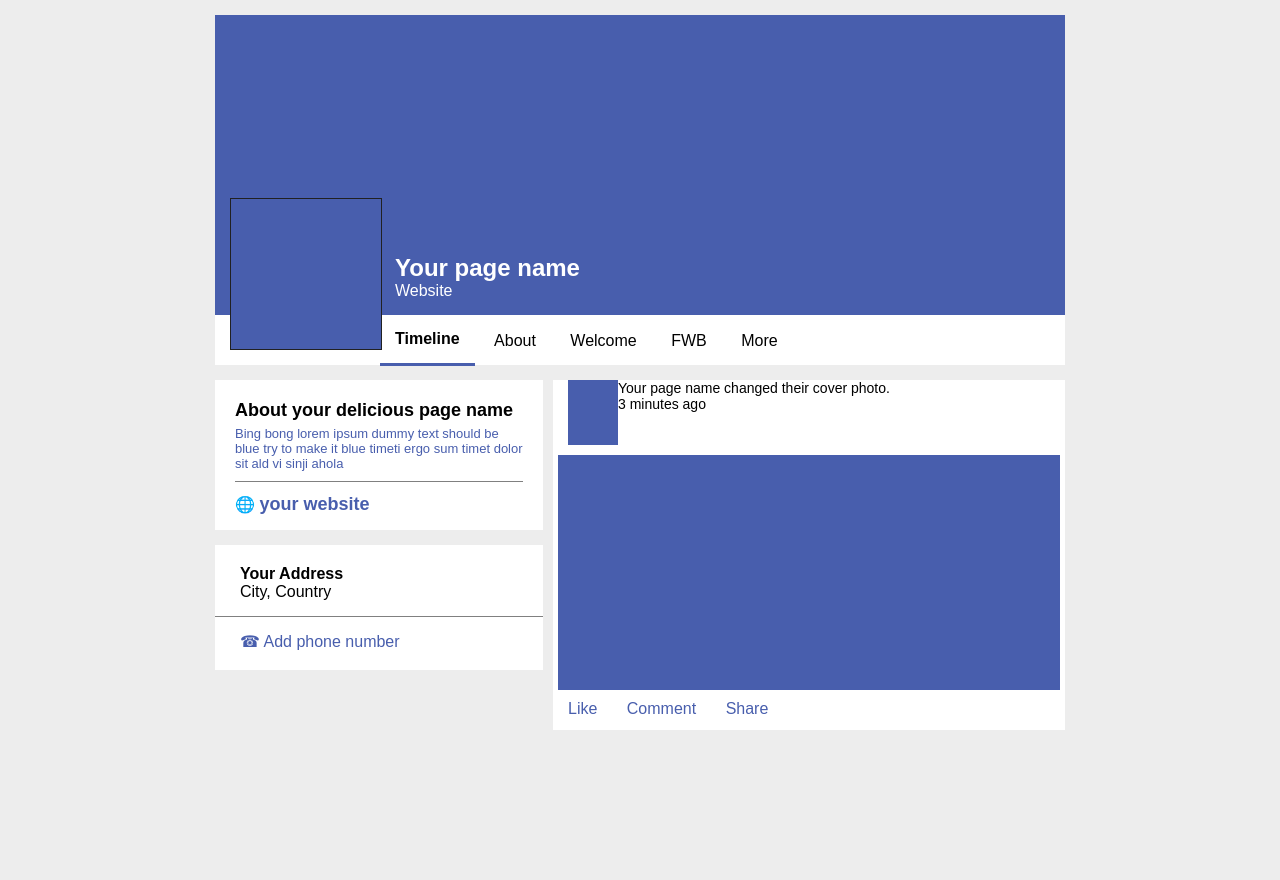
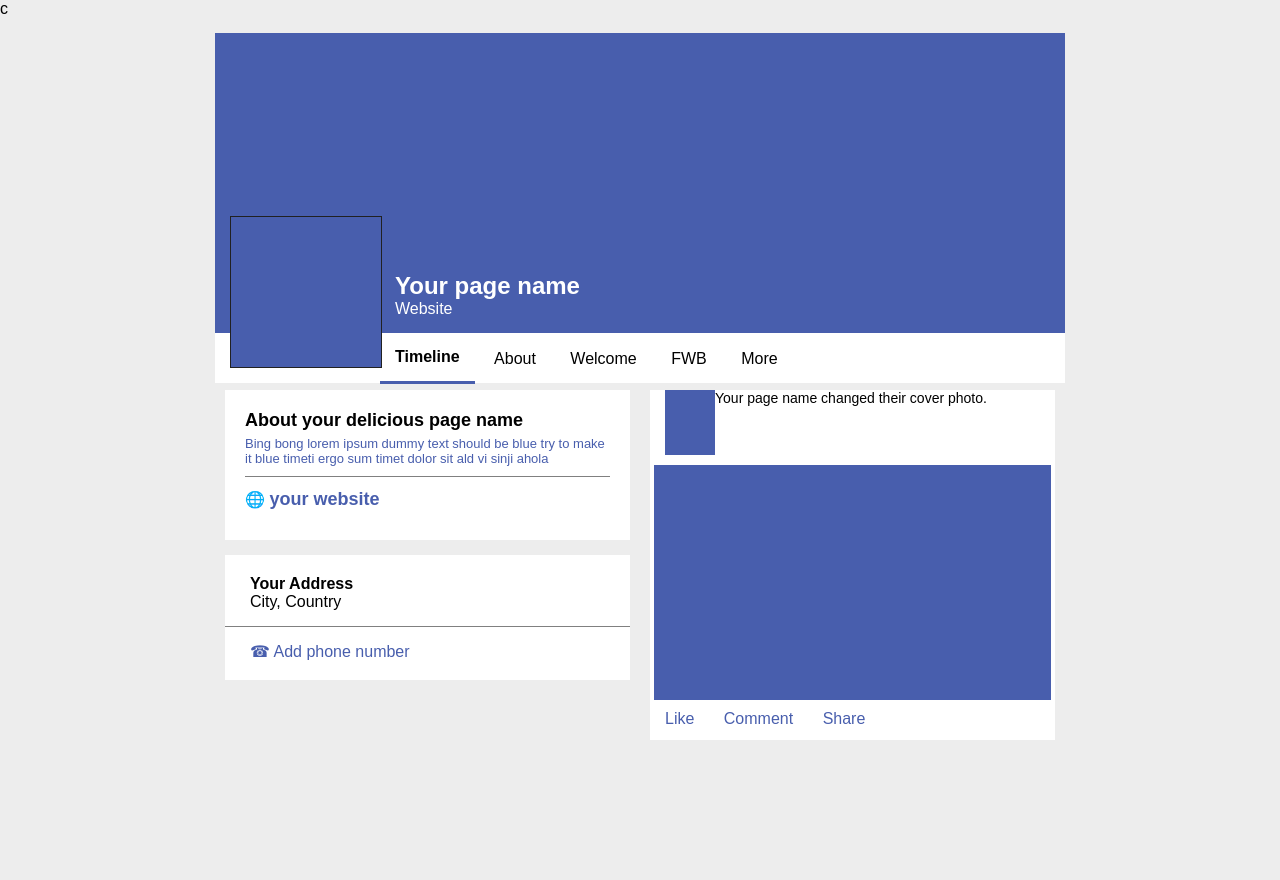
Before and after one commit to ethsternk/socialmockup, a plain HTML site: page index.html in a window 1280 px wide. After the commit the page ends 800 px from the top, so only its background shows below. Drawn offline with Linux system fonts and the light colour scheme.

Commit message:
changed floats to flexboxes

```diff
--- a/index.html
+++ b/index.html
@@ -1,4 +1,4 @@
-<!DOCTYPE html>
+c<!DOCTYPE html>
 
 <html>
     <head>
@@ -53,7 +53,6 @@
                         <div id="detailsimage">
                         </div>
                         <p>Your page name changed their cover photo.</p>
-                        <p>3 minutes ago</p>
                     </div>
                     <div id="image">
 
--- a/style.css
+++ b/style.css
@@ -75,18 +75,22 @@ body {
     left: 0;
     right: 0;
     top: 365px;
+    display: flex;
+    justify-content: center;
 }
 
 #leftcolumn {
-    float: left;
+    margin: 10px;
     width: 328px;
     height: 500px;
+    flex: 1;
 }
 
 #rightcolumn {
-    float: right;
     width: 512px;
     height: 500px;
+    flex: 1;
+    margin: 10px;
 }
 
 #about {
@@ -158,6 +162,7 @@ body {
     font-size: 14px;
     height: 75px;
     vertical-align: center;
+    display: flex;
 }
 
 #detailsimage {
@@ -166,7 +171,6 @@ body {
     width: 50px;
     margin-left: 15px;
     padding-top: 15px;
-    float: left;
 }
 
 #image {
```
